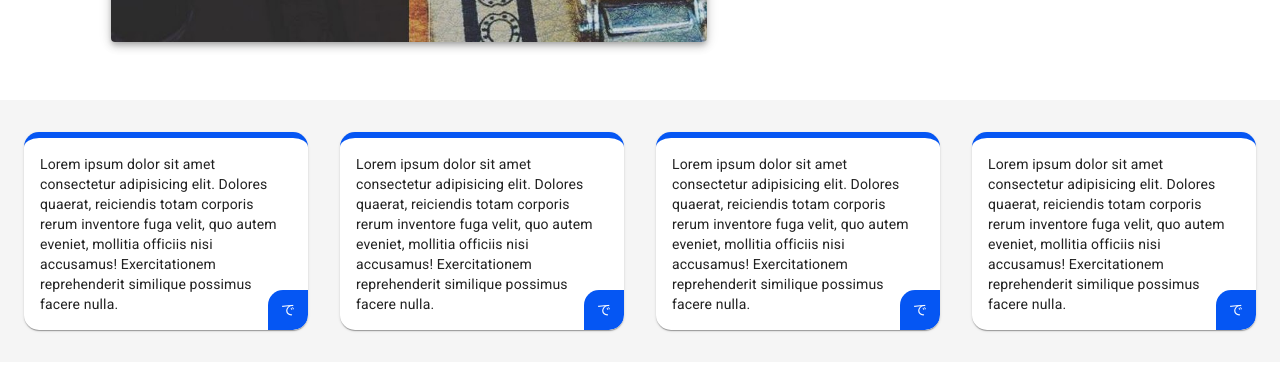
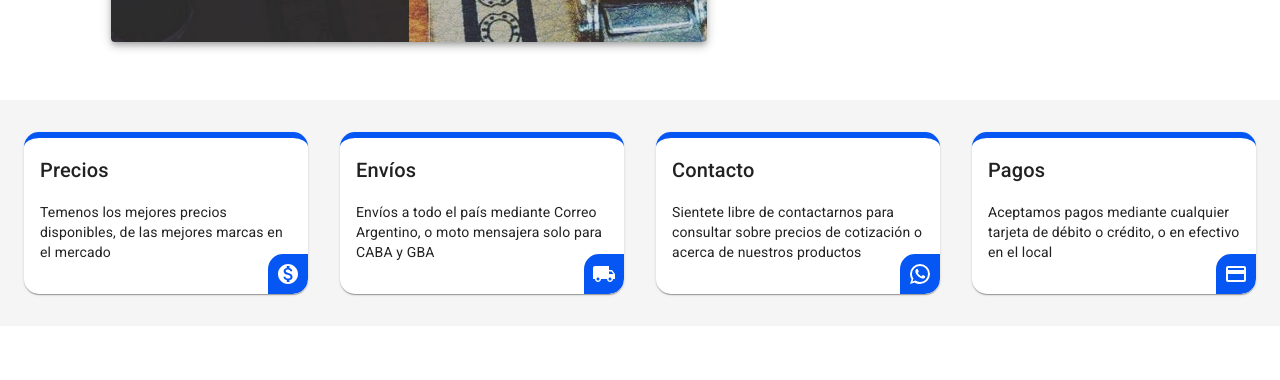
Before and after one commit to TheMrCorvy/Marroquineria-Stallion, a Next.js app: page / in a window 1280 px wide. Shown: the part 800-1180 px from the top of the page. Built offline with nearby package versions, Linux system fonts and the light colour scheme; no server answers.

Commit message:
finished the info section

```diff
--- a/src/pages/index.tsx
+++ b/src/pages/index.tsx
@@ -1,3 +1,5 @@
+import Image from "next/image"
+
 import {
 	Container,
 	Grid,
@@ -13,7 +15,10 @@ import {
 
 import { useTheme, makeStyles, Theme, createStyles } from "@material-ui/core/styles"
 
-import Image from "next/image"
+import MonetizationOnIcon from "@material-ui/icons/MonetizationOn"
+import LocalShippingIcon from "@material-ui/icons/LocalShipping"
+import WhatsAppIcon from "@material-ui/icons/WhatsApp"
+import PaymentIcon from "@material-ui/icons/Payment"
 
 import ListProductsSection from "../components/ListProductsSection"
 
@@ -95,6 +100,33 @@ const useStyles = makeStyles((theme: Theme) =>
 		bigImg: {
 			height: "25rem",
 			width: "100%",
+		},
+		infoContainer: {
+			background: "#f5f5f5",
+			marginTop: "3rem",
+			paddingTop: "2rem",
+			paddingBottom: "2rem",
+		},
+		infoCard: {
+			borderTop: "6px solid #0556f3",
+			borderRadius: 15,
+			position: "relative",
+		},
+		infoIcon: {
+			borderTopLeftRadius: 15,
+			borderBottomRightRadius: 15,
+			height: "40px",
+			width: "40px",
+			position: "absolute",
+			bottom: 0,
+			right: 0,
+			background: "#0556f3",
+			textAlign: "center",
+			display: "flex",
+			justifyContent: "center",
+			color: "white",
+			verticalAlign: "center",
+			alignItems: "center",
 		},
 	})
 )
@@ -193,157 +225,69 @@ export default function Home() {
 					</Hidden>
 				</Grid>
 			</Container>
-			<Container
-				maxWidth="xl"
-				style={{
-					background: "#f5f5f5",
-					marginTop: "3rem",
-					paddingTop: "2rem",
-					paddingBottom: "2rem",
-				}}
-			>
+			<Container maxWidth="xl" className={classes.infoContainer}>
 				<Grid container justify="space-around" spacing={4}>
 					<Grid item xs={12} md={6} lg={3} xl={2}>
-						<Card
-							style={{
-								borderTop: "6px solid #0556f3",
-								borderRadius: 15,
-								position: "relative",
-							}}
-						>
+						<Card className={classes.infoCard}>
 							<CardContent>
-								Lorem ipsum dolor sit amet consectetur adipisicing elit. Dolores
-								quaerat, reiciendis totam corporis rerum inventore fuga velit, quo
-								autem eveniet, mollitia officiis nisi accusamus! Exercitationem
-								reprehenderit similique possimus facere nulla.
+								<Typography variant="h6" paragraph gutterBottom>
+									Precios
+								</Typography>
+								<Typography variant="body2" paragraph gutterBottom>
+									Temenos los mejores precios disponibles, de las mejores marcas
+									en el mercado
+								</Typography>
 							</CardContent>
-							<div
-								style={{
-									borderTopLeftRadius: 15,
-									borderBottomRightRadius: 15,
-									height: "40px",
-									width: "40px",
-									position: "absolute",
-									bottom: 0,
-									right: 0,
-									background: "#0556f3",
-									textAlign: "center",
-									display: "flex",
-									justifyContent: "center",
-									color: "white",
-									verticalAlign: "center",
-									alignItems: "center",
-								}}
-							>
-								<p className="mb-0 h2">で</p>
+							<div className={classes.infoIcon}>
+								<MonetizationOnIcon />
 							</div>
 						</Card>
 					</Grid>
 					<Grid item xs={12} md={6} lg={3} xl={2}>
-						<Card
-							style={{
-								borderTop: "6px solid #0556f3",
-								borderRadius: 15,
-								position: "relative",
-							}}
-						>
+						<Card className={classes.infoCard}>
 							<CardContent>
-								Lorem ipsum dolor sit amet consectetur adipisicing elit. Dolores
-								quaerat, reiciendis totam corporis rerum inventore fuga velit, quo
-								autem eveniet, mollitia officiis nisi accusamus! Exercitationem
-								reprehenderit similique possimus facere nulla.
+								<Typography variant="h6" paragraph gutterBottom>
+									Envíos
+								</Typography>
+								<Typography variant="body2" paragraph gutterBottom>
+									Envíos a todo el país mediante Correo Argentino, o moto
+									mensajera solo para CABA y GBA
+								</Typography>
 							</CardContent>
-							<div
-								style={{
-									borderTopLeftRadius: 15,
-									borderBottomRightRadius: 15,
-									height: "40px",
-									width: "40px",
-									position: "absolute",
-									bottom: 0,
-									right: 0,
-									background: "#0556f3",
-									textAlign: "center",
-									display: "flex",
-									justifyContent: "center",
-									color: "white",
-									verticalAlign: "center",
-									alignItems: "center",
-								}}
-							>
-								<p className="mb-0 h2">で</p>
+							<div className={classes.infoIcon}>
+								<LocalShippingIcon />
 							</div>
 						</Card>
 					</Grid>
 					<Grid item xs={12} md={6} lg={3} xl={2}>
-						<Card
-							style={{
-								borderTop: "6px solid #0556f3",
-								borderRadius: 15,
-								position: "relative",
-							}}
-						>
+						<Card className={classes.infoCard}>
 							<CardContent>
-								Lorem ipsum dolor sit amet consectetur adipisicing elit. Dolores
-								quaerat, reiciendis totam corporis rerum inventore fuga velit, quo
-								autem eveniet, mollitia officiis nisi accusamus! Exercitationem
-								reprehenderit similique possimus facere nulla.
+								<Typography variant="h6" paragraph gutterBottom>
+									Contacto
+								</Typography>
+								<Typography variant="body2" paragraph gutterBottom>
+									Sientete libre de contactarnos para consultar sobre precios de
+									cotización o acerca de nuestros productos
+								</Typography>
 							</CardContent>
-							<div
-								style={{
-									borderTopLeftRadius: 15,
-									borderBottomRightRadius: 15,
-									height: "40px",
-									width: "40px",
-									position: "absolute",
-									bottom: 0,
-									right: 0,
-									background: "#0556f3",
-									textAlign: "center",
-									display: "flex",
-									justifyContent: "center",
-									color: "white",
-									verticalAlign: "center",
-									alignItems: "center",
-								}}
-							>
-								<p className="mb-0 h2">で</p>
+							<div className={classes.infoIcon}>
+								<WhatsAppIcon />
 							</div>
 						</Card>
 					</Grid>
 					<Grid item xs={12} md={6} lg={3} xl={2}>
-						<Card
-							style={{
-								borderTop: "6px solid #0556f3",
-								borderRadius: 15,
-								position: "relative",
-							}}
-						>
+						<Card className={classes.infoCard}>
 							<CardContent>
-								Lorem ipsum dolor sit amet consectetur adipisicing elit. Dolores
-								quaerat, reiciendis totam corporis rerum inventore fuga velit, quo
-								autem eveniet, mollitia officiis nisi accusamus! Exercitationem
-								reprehenderit similique possimus facere nulla.
+								<Typography variant="h6" paragraph gutterBottom>
+									Pagos
+								</Typography>
+								<Typography variant="body2" paragraph gutterBottom>
+									Aceptamos pagos mediante cualquier tarjeta de débito o crédito,
+									o en efectivo en el local
+								</Typography>
 							</CardContent>
-							<div
-								style={{
-									borderTopLeftRadius: 15,
-									borderBottomRightRadius: 15,
-									height: "40px",
-									width: "40px",
-									position: "absolute",
-									bottom: 0,
-									right: 0,
-									background: "#0556f3",
-									textAlign: "center",
-									display: "flex",
-									justifyContent: "center",
-									color: "white",
-									verticalAlign: "center",
-									alignItems: "center",
-								}}
-							>
-								<p className="mb-0 h2">で</p>
+							<div className={classes.infoIcon}>
+								<PaymentIcon />
 							</div>
 						</Card>
 					</Grid>
```
